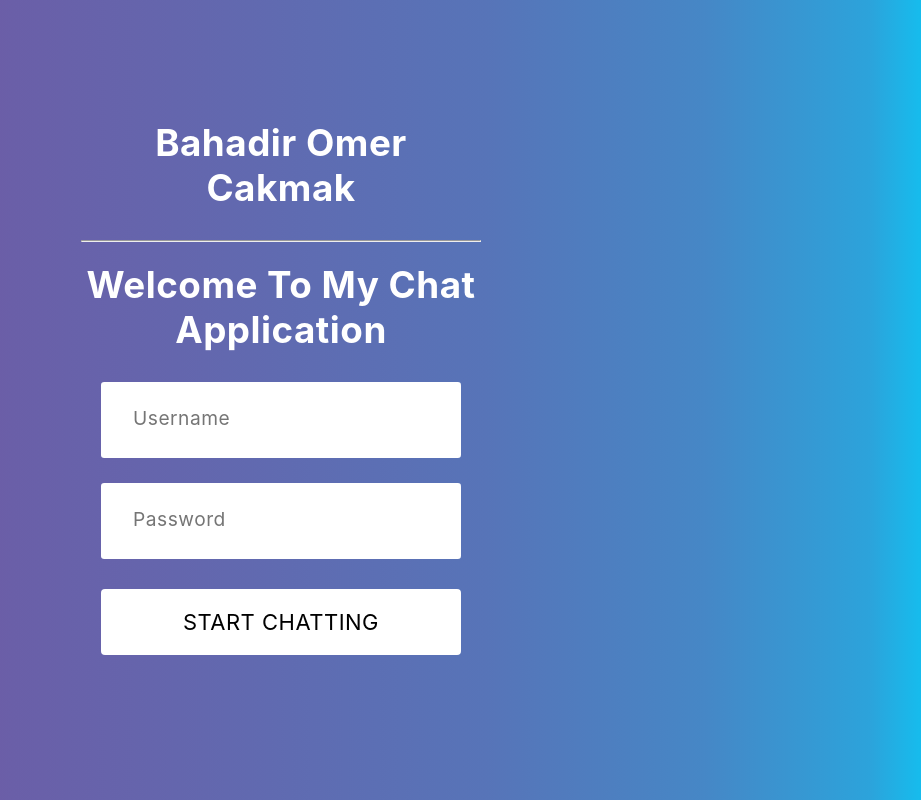
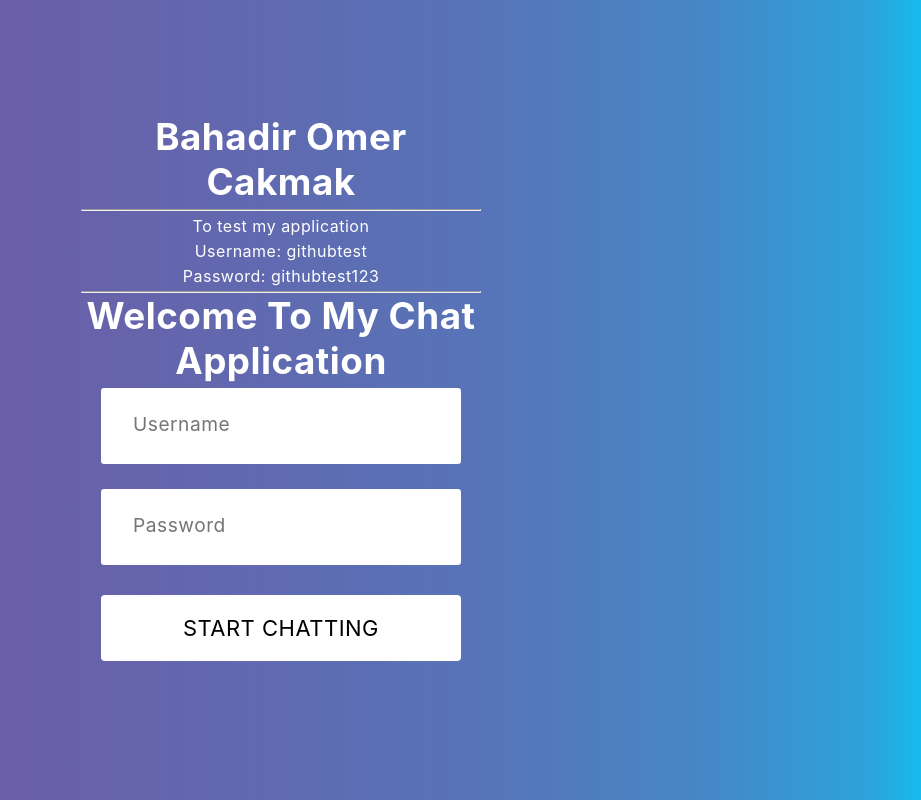
Before and after one commit to bomercakmak/chat-application-react, a React (Create React App) app: page / in a window 1280 px wide. Shown: the whole page, without its empty margins (359-1280 px from the left). Built offline with nearby package versions, Linux system fonts and the light colour scheme.

Commit message:
I added user login information to test my app.

```diff
--- a/src/App.css
+++ b/src/App.css
@@ -248,9 +248,15 @@
   .title {
     text-align: center;
     color: white;
-    margin-bottom: 30px;
+    margin-bottom: 5px;
     width: 100%;
-    font-size: 2.3em;;
+    font-size: 2.3em;
+  }
+  p {
+    text-align: center;
+    color: white;
+    width: 100%;
+    margin: 5px 0;
   }
 
   .button {
--- a/src/components/LoginForm.js
+++ b/src/components/LoginForm.js
@@ -29,7 +29,10 @@ const LoginForm = () => {
        <div className='wrapper'>
             <div className='form'>
                 <h1 className='title'>Bahadir Omer Cakmak</h1><hr/>
-                <br/>
+                <p>To test my application </p>
+                <p>Username: githubtest</p>
+                <p>Password: githubtest123  </p>
+                <hr/>
                 <h1 className='title'>Welcome To My Chat Application</h1>
                 <form onSubmit={handleSubmit}>
                     <input type='text' value={username} onChange={(e) => setUsername(e.target.value)} className='input' placeholder='Username' required/>
```
